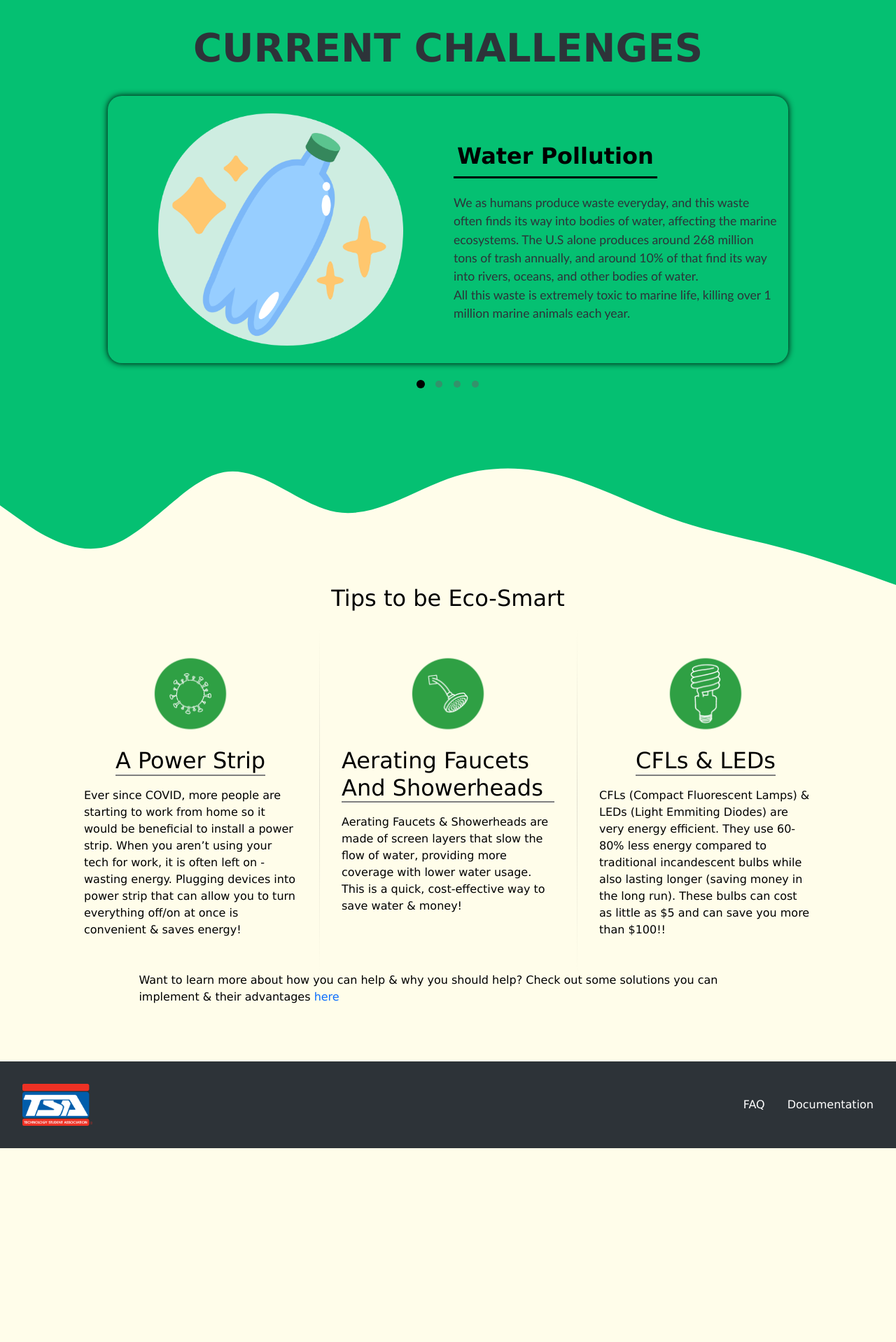
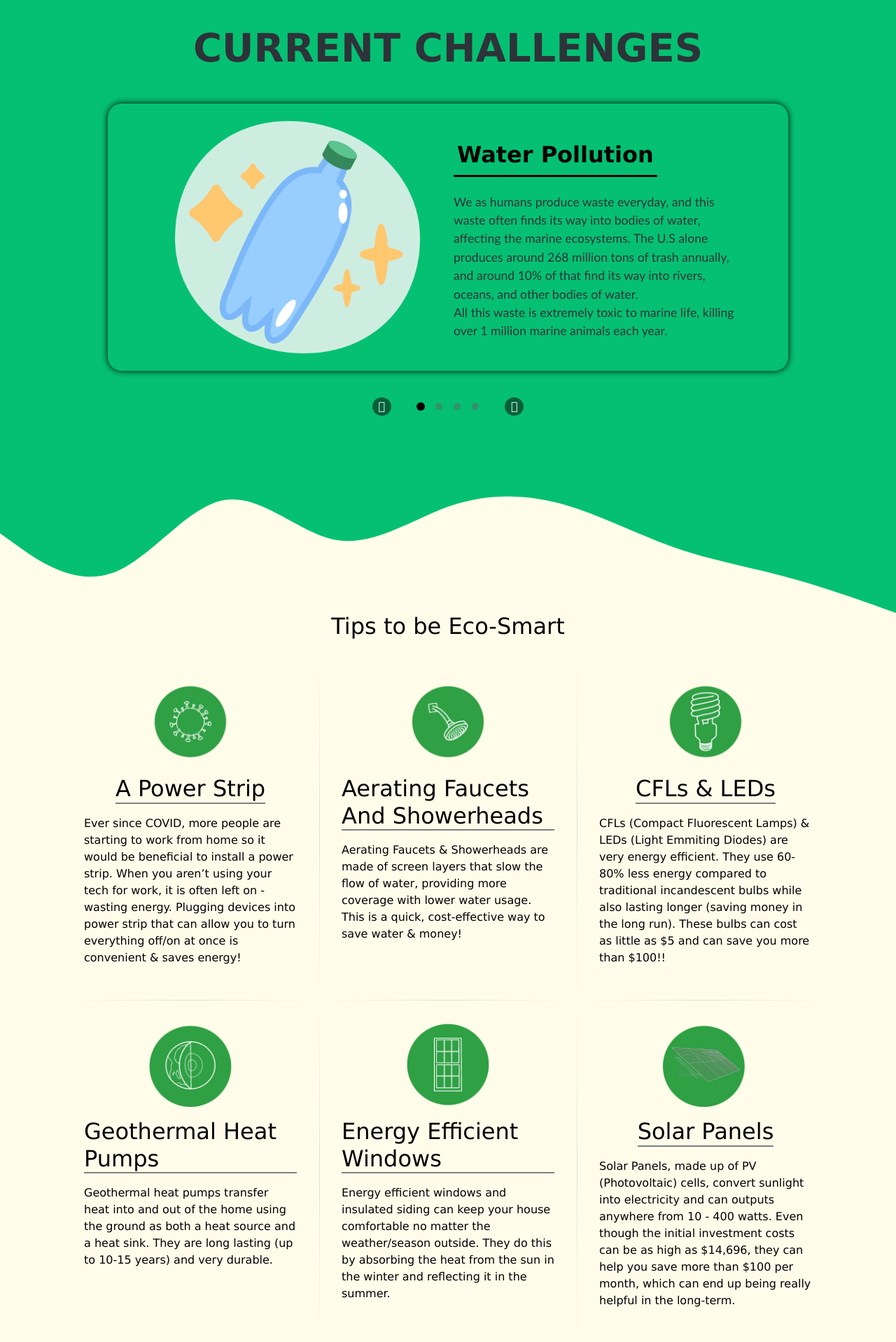
Before and after one commit to mkmkaksl/EarthFirst, a Django app: page / in a window 1280 px wide. Shown: the part 803-2721 px from the top of the page at 70% size. Before the commit the page ends 2444 px from the top, so only its background shows below. Run offline with Django 4.2, Linux system fonts and the light colour scheme; parts of the project's set-up code (start-up, migrations or seed data) failed here and were passed over; some libraries are stand-ins or nearby versions.

Commit message:
Fixed stylistic issues

```diff
--- a/greenClean/static/greenClean/css/impacts.css
+++ b/greenClean/static/greenClean/css/impacts.css
@@ -52,9 +52,8 @@
    margin: 2.5%;
    box-shadow: 0 0 10px black;
    border-radius: 20px;
-   padding: 1em;
+   padding: 1em 4em;
    position: relative;
-
 }
 .impact-img {
    display: flex;
@@ -116,3 +142,25 @@
    background: black;
    scale: 1.2;
 }
+
+.positionsContainer {
+   display: flex;
+   justify-content: space-evenly;
+   align-items: center;
+   gap: 1.5em;
+}
+
+.positionsContainer :is(.left, .right) {
+   width: 40px;
+   aspect-ratio: 1;
+   display: grid;
+   place-items: center;
+}
+.positionsContainer :is(.left, .right) button {
+   width: 100%;
+   height: 100%;
+   border-radius: 50%;
+   background-color: rgba(0, 0, 0, 0.5);
+   border: none;
+   color: white;
+}
--- a/greenClean/static/greenClean/css/statistics.css
+++ b/greenClean/static/greenClean/css/statistics.css
@@ -5,7 +5,6 @@
 }
 /* statistics section */
 .statsContainer {
-
     margin: 2em;
     padding: 3em;
 }
--- a/greenClean/static/greenClean/css/styles.css
+++ b/greenClean/static/greenClean/css/styles.css
@@ -123,3 +123,13 @@ header {
    left: 100%;
    width: 1px;
 }
+
+
+.common-title {
+   text-align: center;
+   font-size: 3.5rem;
+   font-weight: 600;
+   color: #35875B;
+   margin: 0;
+   padding: 0 0 0.5em 0!important;
+}
--- a/greenClean/static/greenClean/js/impacts.js
+++ b/greenClean/static/greenClean/js/impacts.js
@@ -5,6 +5,9 @@ document.addEventListener("DOMContentLoaded", () => {
     const positions = document.querySelector(".positions")
     let allPositions = []
     let carouselInterval
+
+    const leftBtn = document.querySelector(".positionsContainer .left button");
+    const rightBtn = document.querySelector(".positionsContainer .right button");
 
     for (let i = 0; i < allImpacts.length; i++) {
         let pos = document.createElement("div")
@@ -70,6 +73,21 @@ document.addEventListener("DOMContentLoaded", () => {
         }
     })
 
+    leftBtn.addEventListener("click", () => {
+        moveLeft();
+        clearInterval(carouselInterval);
+        carouselInterval = setInterval(() => {
+            moveRight();
+        }, 10000)
+    })
+    rightBtn.addEventListener("click", () => {
+        moveRight();
+        clearInterval(carouselInterval);
+        carouselInterval = setInterval(() => {
+            moveRight();
+        }, 10000)
+    })
+
 
     function moveRight() {
         allPositions[curPos].classList.remove("active")
--- a/greenClean/templates/greenClean/index.html
+++ b/greenClean/templates/greenClean/index.html
@@ -14,9 +14,12 @@
     .stats {
         grid-template-columns: 1fr 1fr 1fr;
     }
-    .bottom-bd::after {
+    .bottom-bd:nth-of-type(n+4)::after {
         display: none;
     }
+    /* .bottom-bd::after {
+        display: none;
+    } */
 
     @media (max-width: 1115px) {
         .stats {
@@ -172,7 +175,13 @@
                     </div>
                 </div>
             </div>
-            <div class="positions"></div>
+            <div class="positionsContainer">
+                <div class="left"><button><i class="fa-solid fa-caret-left"></i></button></div>
+                <div class="positions">
+
+                </div>
+                <div class="right"><button><i class="fa-solid fa-caret-right"></i></button></div>
+            </div>
 
             <svg xmlns="http://www.w3.org/2000/svg" viewBox="0 0 1440 320" class="bottom-wave">
                 <path fill="#05c072" fill-opacity="1"
@@ -216,14 +225,46 @@
                         This is a quick, cost-effective way to save water & money!</p>
                 </div>
 
-                <div class="stat fade-out">
+                <div class="stat fade-out bottom-bd">
                     <img src="{% static 'greenClean/images/bulb.png' %}" alt="">
                     <h3>CFLs & LEDs</h3>
                     <p>CFLs (Compact Fluorescent Lamps) & LEDs (Light Emmiting Diodes) are very energy efficient.
                         They use 60-80% less energy compared to traditional incandescent bulbs while also lasting longer (saving money in the long run).
                     These bulbs can cost as little as $5 and can save you more than $100!!</p>
                 </div>
+
+                <div class="stat fade-out right-bd bottom-bd">
+                    <img src="{% static 'greenClean/images/geothermal.png' %}" alt="">
+                    <h3>Geothermal Heat Pumps</h3>
+                    <p>Geothermal heat pumps transfer heat
+                        into and out of the home using
+                        the ground as both a heat source
+                        and a heat sink. They are long
+                        lasting (up to 10-15 years) and
+                        very durable.
+                    </p>
+                </div>
+                <div class="stat fade-out right-bd bottom-bd">
+                    <img src="{% static 'greenClean/images/window.png' %}" alt="">
+                    <h3>Energy Efficient Windows</h3>
+                    <p>Energy efficient windows and
+                        insulated siding can keep
+                        your house comfortable no matter
+                        the weather/season outside. They
+                        do this by absorbing the heat from
+                        the sun in the winter and reflecting
+                        it in the summer.</p>
+                </div>
+                <div class="stat fade-out">
+                    <img src="{% static 'greenClean/images/solar-panel.png' %}" alt="">
+                    <h3>Solar Panels</h3>
+                    <p>Solar Panels, made up of PV (Photovoltaic) cells, convert sunlight
+                        into electricity and can outputs anywhere from 10 - 400 watts.
+                        Even though the initial investment costs can be as high as $14,696, they can help you save more than $100 per month, which
+                    can end up being really helpful in the long-term.</p>
+                </div>
             </div>
+
             <div class="extra">
                 Want to learn more about how you can help & why you should help? Check out some solutions you can implement & their advantages <a href="/solutions">here</a>
             </div>
--- a/greenClean/templates/greenClean/layout.html
+++ b/greenClean/templates/greenClean/layout.html
@@ -44,8 +44,8 @@
                     <div class="nav-m-container">
                         <a href="/"><button class="g nav-btn">Home</button></a>
                         <a href="/solutions"><button class="g nav-btn">Solutions</button></a>
-                        <a href="/footprint"><button class="g nav-btn">Carbon Footprint</button></a>
-                        <a href="/statistics"><button class="b nav-btn">Statistics</button></a>
+                        <a href="/statistics"><button class="g nav-btn">Statistics</button></a>
+                        <a href="/footprint"><button class="b nav-btn">Carbon Footprint</button></a>
                         <a href="/moreinfo"><button class="b nav-btn">More Resources</button></a>
                         <div id="nav-r" class="closed">
                             <a href="/contact#contact"><button class="nav-btn nav-contact">Contact</button></a>
--- a/greenClean/templates/greenClean/moreInfo.html
+++ b/greenClean/templates/greenClean/moreInfo.html
@@ -17,10 +17,8 @@
 
 {% block body %}
 
-
-
     <div class="container">
-        <h1><b>More resources to learn from:</b></h1>
+        <h1 class="common-title"><b>More Resources:</b></h1>
         <div class="blocks-container">
             <div class="block">
                 <div class="link-container">
```
Also changed, not shown: other parts of greenClean/static/greenClean/css/impacts.css (+27 -0 lines), greenClean/static/greenClean/css/calculator.css (+30 -13 lines), greenClean/static/greenClean/css/moreinfo.css (+11 -3 lines), greenClean/templates/greenClean/solutions.html (+5 -5 lines), greenClean/templates/greenClean/statistics.html (+22 -5 lines), greenClean/static/greenClean/images/geothermal.png (added), greenClean/static/greenClean/images/solar-panel.png (added), greenClean/static/greenClean/images/window.png (added).
